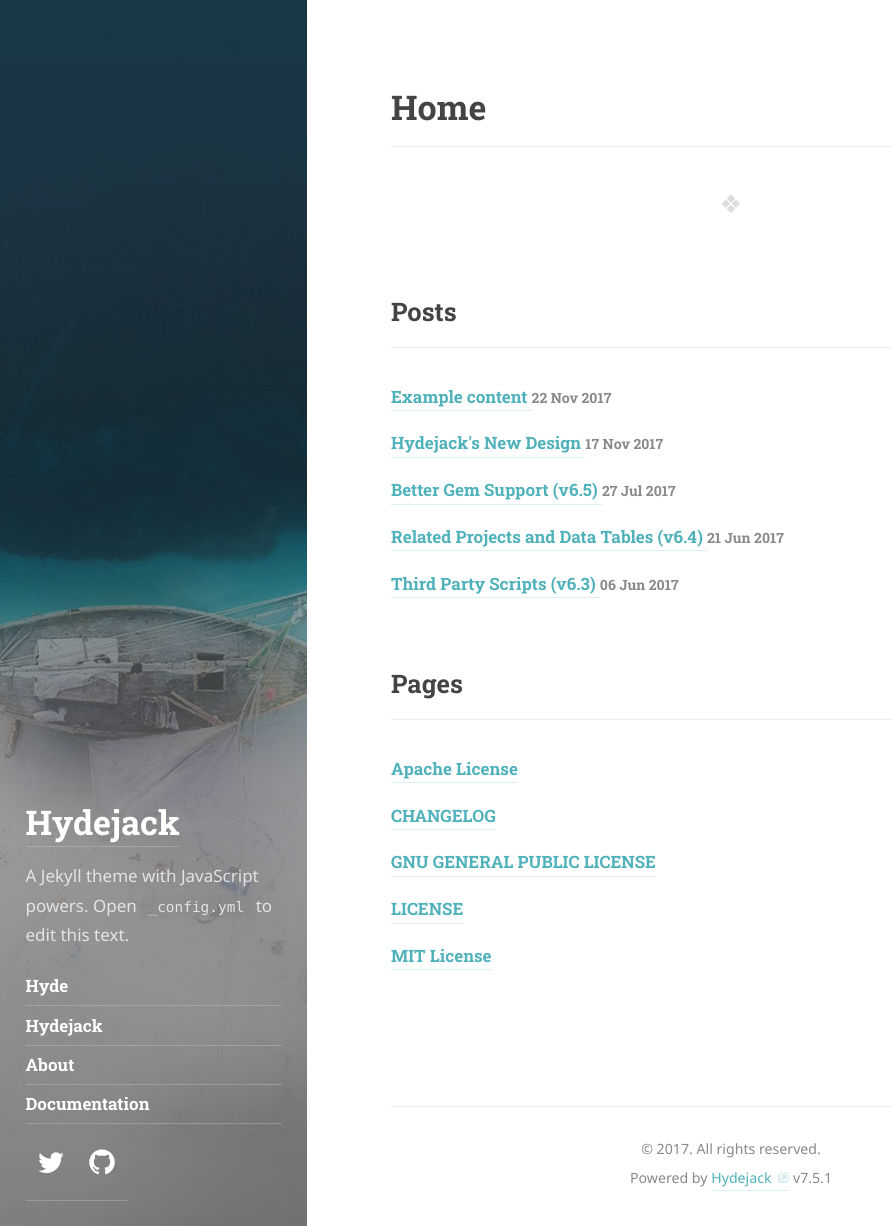
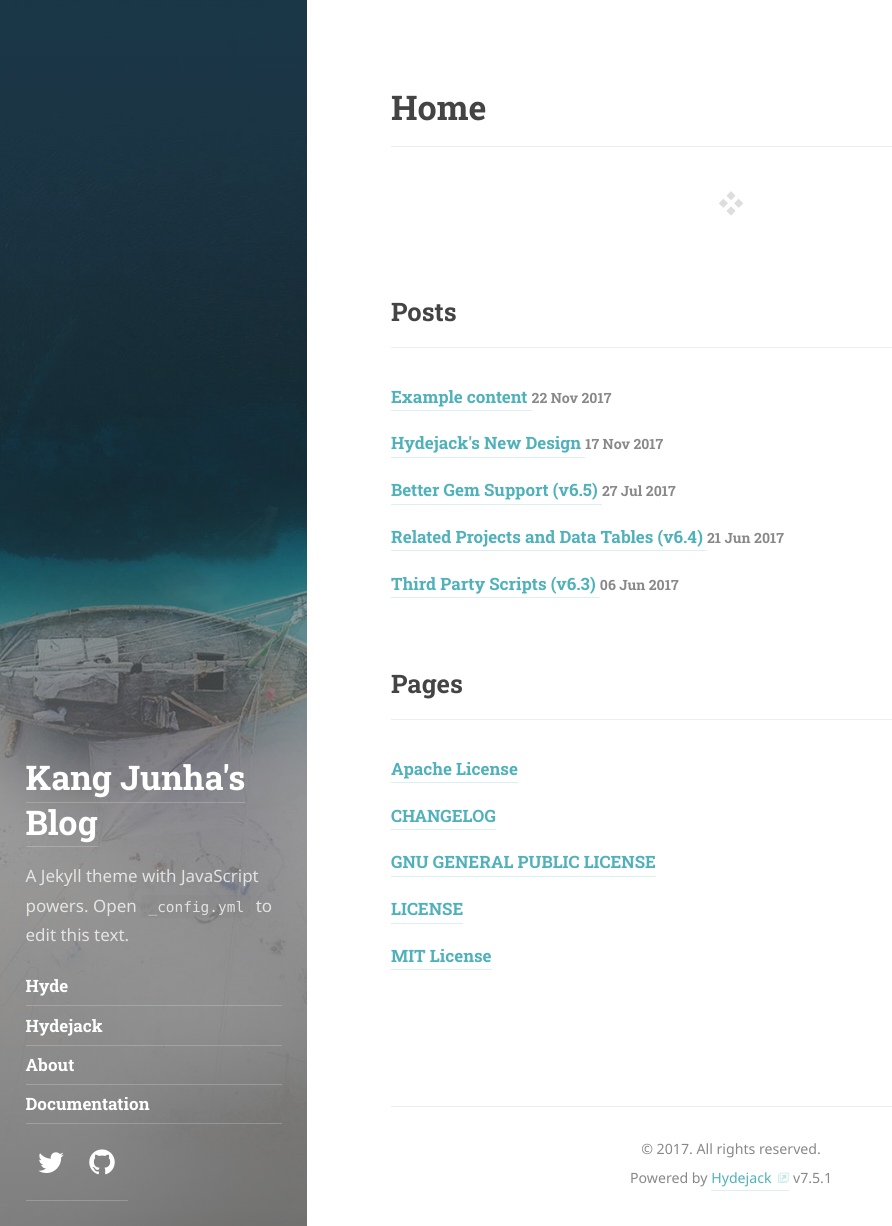
Before and after one commit to kangjunha/kangjunha.github.io, a Jekyll site: the page built from index.md, in a window 1280 px wide and 1226 px high. Shown: the whole window, without its empty margins (0-892 px from the left). Built offline with Jekyll 4.4.1, drawn with Linux system fonts in a browser that asks for light colours; some web fonts are replaced; the list of posts is cut into pages by our own code; part of the change alters nothing that is shown.

Commit message:
initial setting

```diff
--- a/_config.yml
+++ b/_config.yml
@@ -19,17 +19,15 @@ baseurl:               ''
 
 # Language of your content in 2-letter code, e.g.: en, de.
 # You may also provide a location, e.g.: en-us, de_AT.
-lang:                  en
+lang:                  ko
 
 # The title of your blog. Used in the sidebar and the browser tab.
-title:                 Hydejack
+title:                 Kang Junha's Blog
 
 # A short description (~150 chars) of the page used for the meta description tag.
 # Can use markdown, but no more than one paragraph (enforced by `>`)
 description:           >
-  A Jekyll theme with JavaScript powers. "Best Theme by a Mile".
-  Combines the best of static sites and modern web apps.
-  Open `_config.yml` to edit this text.
+
 
 # A shorter description for the sidebar.
 tagline:               >
```
